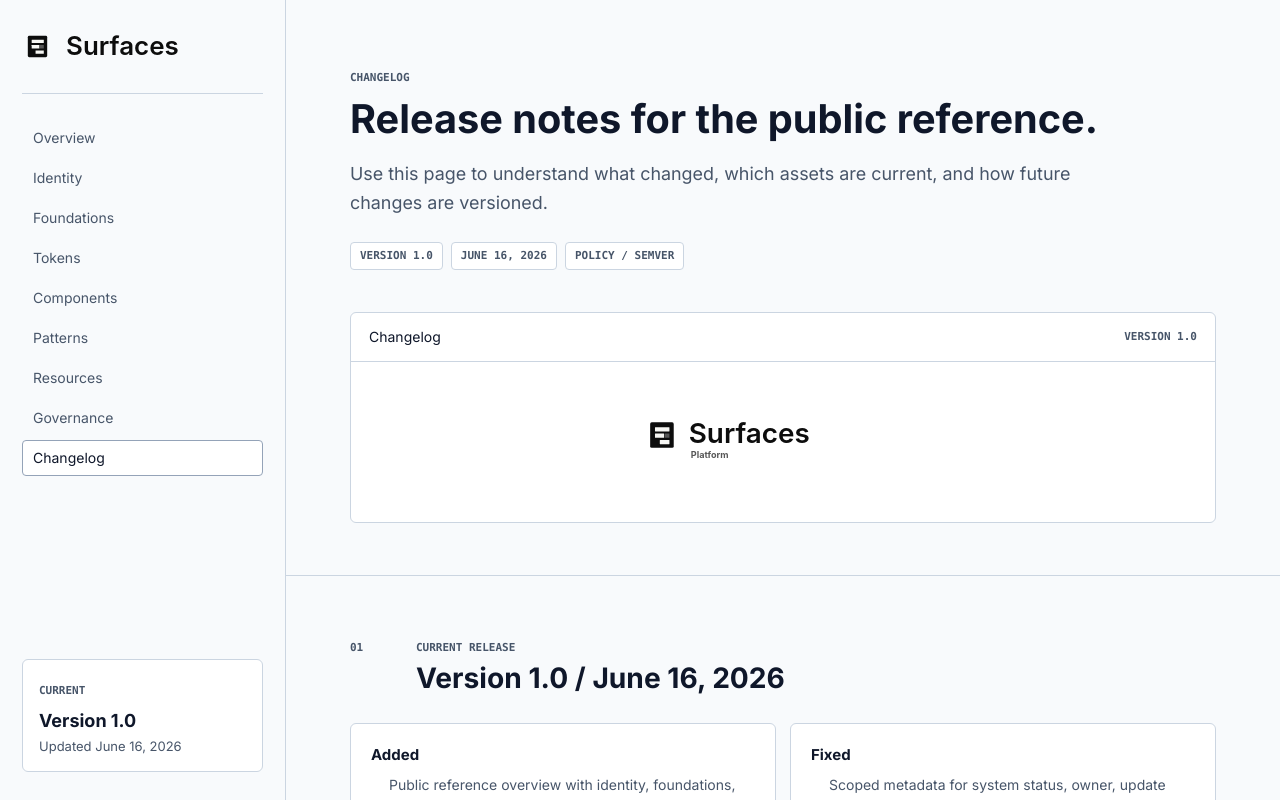
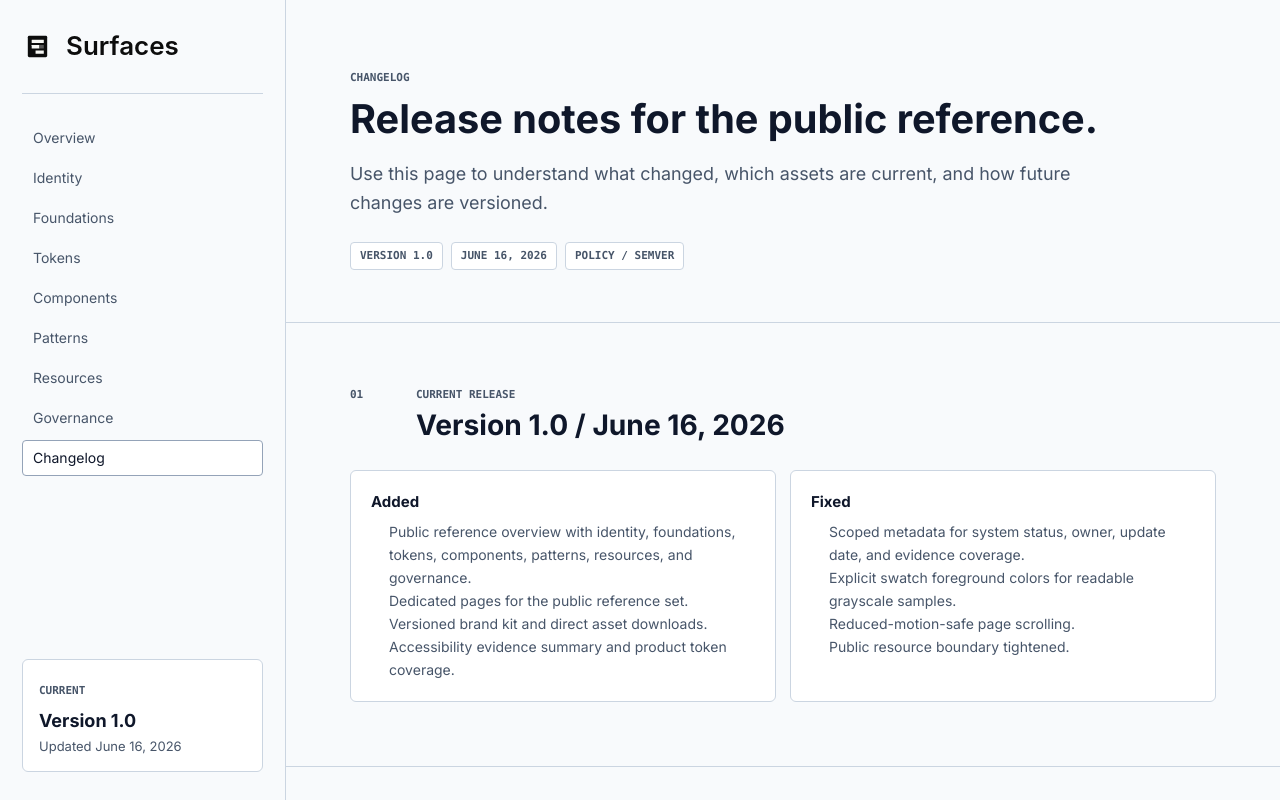
Before and after one commit to Surfaces-Platform/surfaces-webapps, a Next.js app in the folder apps/surfaces-web/: page /design-system/changelog in a window 1280 px wide. Shown: the top 800 px of the page. Built offline with nearby package versions, Linux system fonts and the light colour scheme.

Commit message:
fix: keep reference specimen identity-only

```diff
--- a/apps/surfaces-web/app/design-system/ReferenceShell.tsx
+++ b/apps/surfaces-web/app/design-system/ReferenceShell.tsx
@@ -110,6 +110,8 @@ function PageHero({ page }: { page: ReferencePage }) {
     );
   }
 
+  const showIdentitySpecimen = page.slug === "identity";
+
   return (
     <section className={`${styles.hero} ${styles.docHero}`} aria-labelledby="page-title">
       <div className={styles.heroCopy}>
@@ -122,7 +124,8 @@ function PageHero({ page }: { page: ReferencePage }) {
           ))}
         </div>
       </div>
-      <section className={styles.specimen} aria-label={`${page.label} specimen`}>
+      {showIdentitySpecimen ? (
+        <section className={styles.specimen} aria-label="Identity specimen">
           <div className={styles.specimenHead}>
             <h2>{page.label}</h2>
             <span>{currentReference.version}</span>
@@ -131,6 +134,7 @@ function PageHero({ page }: { page: ReferencePage }) {
             <img src={logo.lockup} alt="Surfaces horizontal lockup" />
           </div>
         </section>
+      ) : null}
     </section>
   );
 }
```
Also changed, not shown: 1 other file (tests, documents, lock files or other folders). Lines whose indentation alone changed are shown as unchanged.
